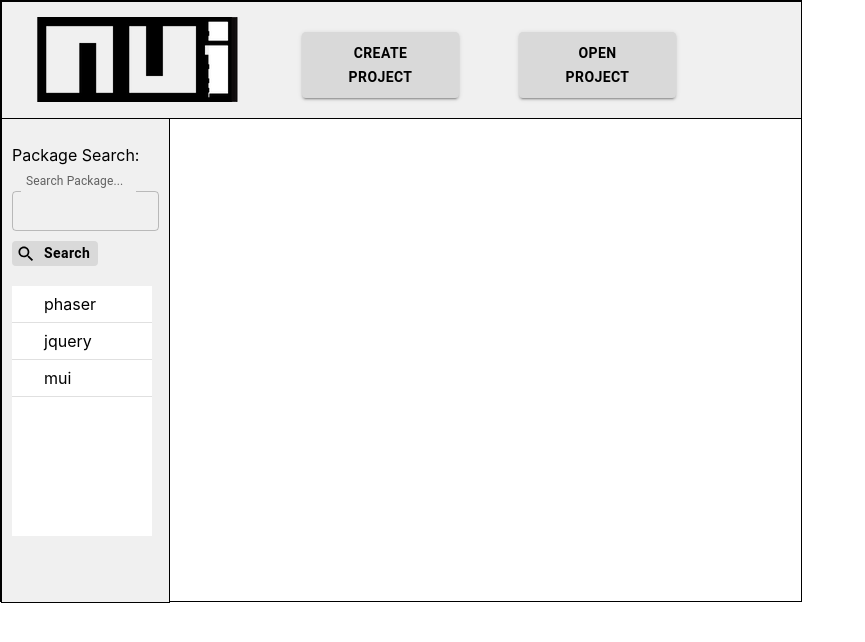
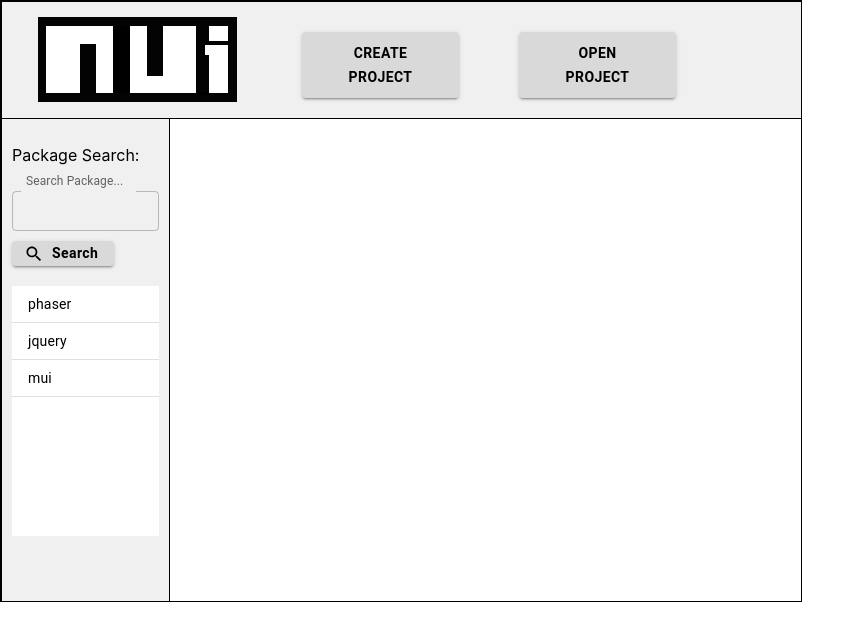
Before and after one commit to the-unfactoring-guru/nui, a React (Create React App) app: page / in a window 1280 px wide. Shown: the top 642 px of the page, without its empty margins (0-865 px from the left). Built offline with nearby package versions, Linux system fonts and the light colour scheme.

Commit message:
Edited searchbox

```diff
--- a/src/components/SearchSection.jsx
+++ b/src/components/SearchSection.jsx
@@ -5,7 +5,8 @@ import { Box,
   List,
   ListItem,
   Divider,
-  ListItemButton } from '@mui/material'
+  ListItemButton,
+  ListItemText} from '@mui/material'
 import { Search } from '@mui/icons-material';
 
 export const SearchSection = () => {
@@ -17,7 +18,7 @@ export const SearchSection = () => {
             border: "1px solid black",
             backgroundColor: "#f0f0f0",
             width: 167,
-            height: 483,
+            height: 482,
             top: 117,
         }}
     >
@@ -39,7 +40,7 @@ export const SearchSection = () => {
             paddingTop: "10px"
           }}/>
 
-        <Button startIcon= {<Search/>} sx={{
+        <Button variant="contained" startIcon= {<Search/>} sx={{
             position: "relative",
             height: 25,
             color: "black",
@@ -53,19 +54,19 @@ export const SearchSection = () => {
         </Button>
 
         <List sx={{
+          overflow: "auto",
           padding: 0,
           backgroundColor: "#fff",
           marginTop: "30px",
-          width: 140,
           height: 250,
           }} dense>
           {
             packageList.map((element) => {
               return(
                 <div>
-                  <ListItem>
+                  <ListItem disablePadding>
                     <ListItemButton>
-                      {element}
+                      <ListItemText primary={element}/>
                     </ListItemButton>
                   </ListItem>
                   <Divider/>
```
Also changed, not shown: src/assets/nui_logo.png.
